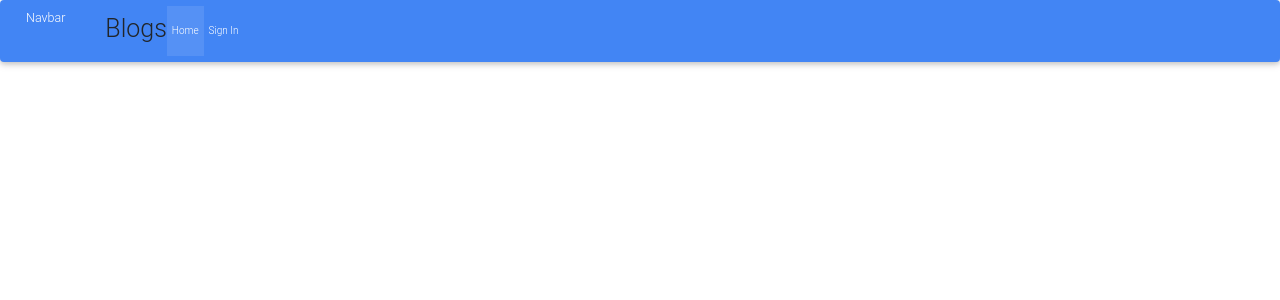
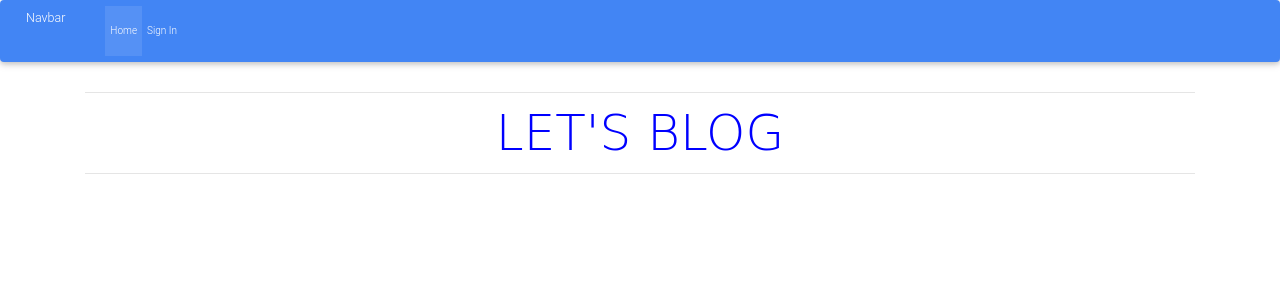
Before and after one commit to Kibet1816/Flask, a Flask app: page / in a window 1280 px wide. Shown: the top 300 px of the page. Run offline with Flask 2, Linux system fonts and the light colour scheme; data that the repository does not hold is empty; some libraries are stand-ins or nearby versions.

Commit message:
Add h1 to index page

```diff
--- a/app/auth/forms.py
+++ b/app/auth/forms.py
@@ -20,7 +20,7 @@ class RegistrationForm(FlaskForm):
         """
         Method to validate email
         """
-        if User.query.filter_by(email =data_field.data ).first():
+        if User.query.filter_by(email = data_field.data ).first():
             raise ValidationError("This email is already taken")
 
     def validate_username(self,data_field):
@@ -36,4 +36,5 @@ class LoginForm(FlaskForm):
     """
     email = StringField("Your email")
     password = PasswordField("Your password")
+    remember = BooleanField("Remember Me")
     submit = SubmitField("Sign up")
--- a/app/main/forms.py
+++ b/app/main/forms.py
@@ -4,7 +4,7 @@ from wtforms.validators import Required
 
 class BlogForm(FlaskForm):
     """
-    Class for users to write their own pitches
+    Class for users to write their own blogs
     """
 
     title = StringField('Blog title',validators=[Required()])
--- a/app/main/views.py
+++ b/app/main/views.py
@@ -6,12 +6,15 @@ from .forms import BlogForm,UpdateProfile
 from .. import db,photos
 from ..requests import get_quote
 
+
+
 @main.route('/')
 def index():
     """
     View root page function that returns the index page
     """
-    return render_template('index.html')
+    new = Blog.query.all()
+    return render_template('index.html',new = new)
 
 
 @main.route('/user/<uname>')
@@ -68,7 +71,7 @@ def update_pic(uname):
 @main.route('/')
 def blog(id):
     """
-    Function to find pitch
+    Function to find blog
     """
     blogs = Blog.query.filter_by(id)
 
@@ -82,9 +85,8 @@ def new_blog():
 
     if new.validate_on_submit():
 
-        brand = Blog(blog_title = new.title.data,blog_subject = new.subject.data)
-        # view = []
-        # view.append(brand)
+        brand = Blog(blog_title = new.title.data,blog_subject = new.blog.data)
+
         brand.save_blog()
 
         return redirect(url_for('main.index'))
--- a/app/templates/index.html
+++ b/app/templates/index.html
@@ -1,6 +1,18 @@
 {% extends 'base.html' %}
 
 {% block content %}
-
-
+<body>
+	<div class="container">
+		<hr>
+		<h1><center>LET'S BLOG</center></h1>
+		<hr>
+		<style>
+			h1{
+			color:blue;
+			font-family:cursive;
+			font-size:50px;
+			}
+		</style>
+	</div>
+</body>
 {% endblock %}
--- a/app/templates/navbar.html
+++ b/app/templates/navbar.html
@@ -12,7 +12,7 @@
 
 <!-- Collapsible content -->
 <div class="collapse navbar-collapse" id="basicExampleNav">
-  <h1><center>Blogs</center></h1>
+  <!-- <h1><center>Blogs</center></h1> -->
   <!-- Links -->
   <ul class="navbar-nav mr-auto">
     <li class="nav-item active">
@@ -22,13 +22,13 @@
     </li>
     {% if current_user.is_authenticated %}
     <li class="nav-item">
-      <a href="{{url_for('auth.logout')}}">Sign out</a>
+      <a class = 'nav-link' href="{{url_for('auth.logout')}}">Sign out</a>
     </li>
     <li>
-      <a href="blog/new">Start blogging</a>
+      <a class = 'nav-link' href="blog/new">Start blogging</a>
     </li>
     <li>
-      <a href='/random_quote'>Show quote </a>
+      <a class = 'nav-link' href='/random_quote'>Show quote </a>
     </li>
     {% else %}
     <li class="nav-item">
--- a/app/templates/quote.html
+++ b/app/templates/quote.html
@@ -6,7 +6,9 @@
         <div class="col-md-2"></div>
         <div class="col-md-8">
             <blockquote>
-                {{quote.quote}}
+                <h1>{{quote.author}}</h1>
+                <br>
+                <p>{{quote.quote}}</p>
             </blockquote>
         </div>
         <div class="col-md-2"></div>
```
Also changed, not shown: app/models.py (+3 -12 lines).
